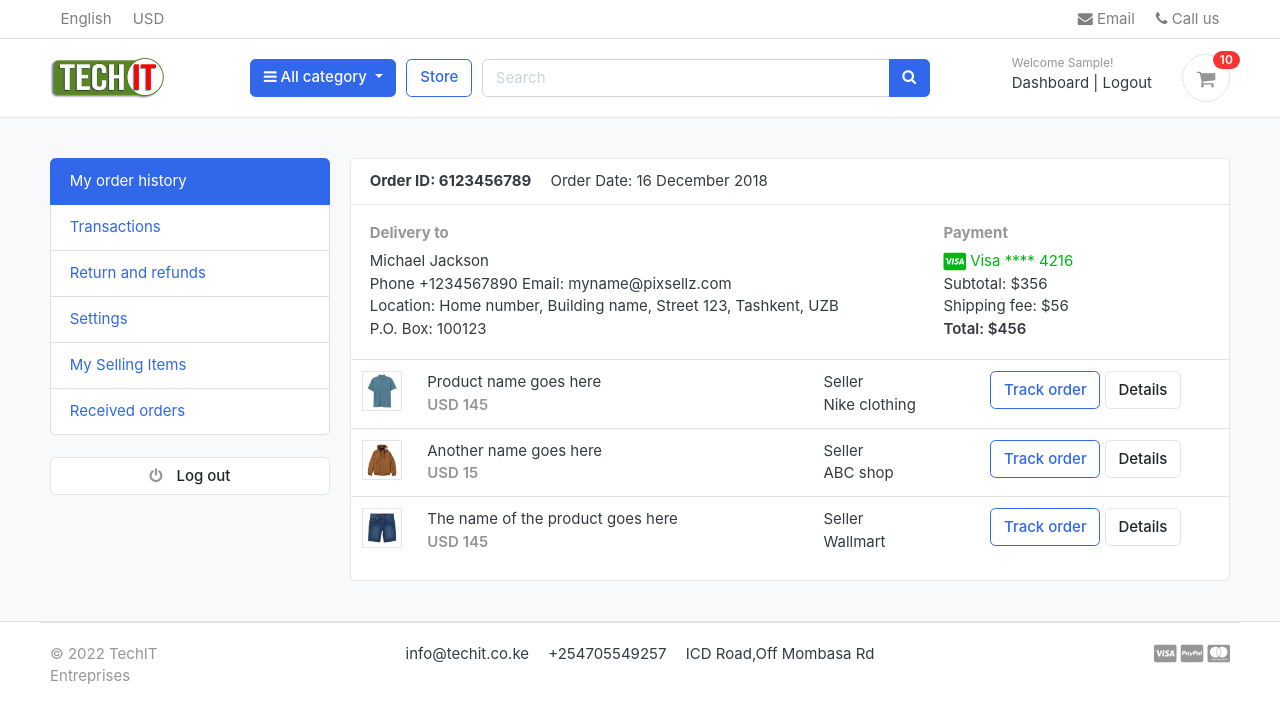
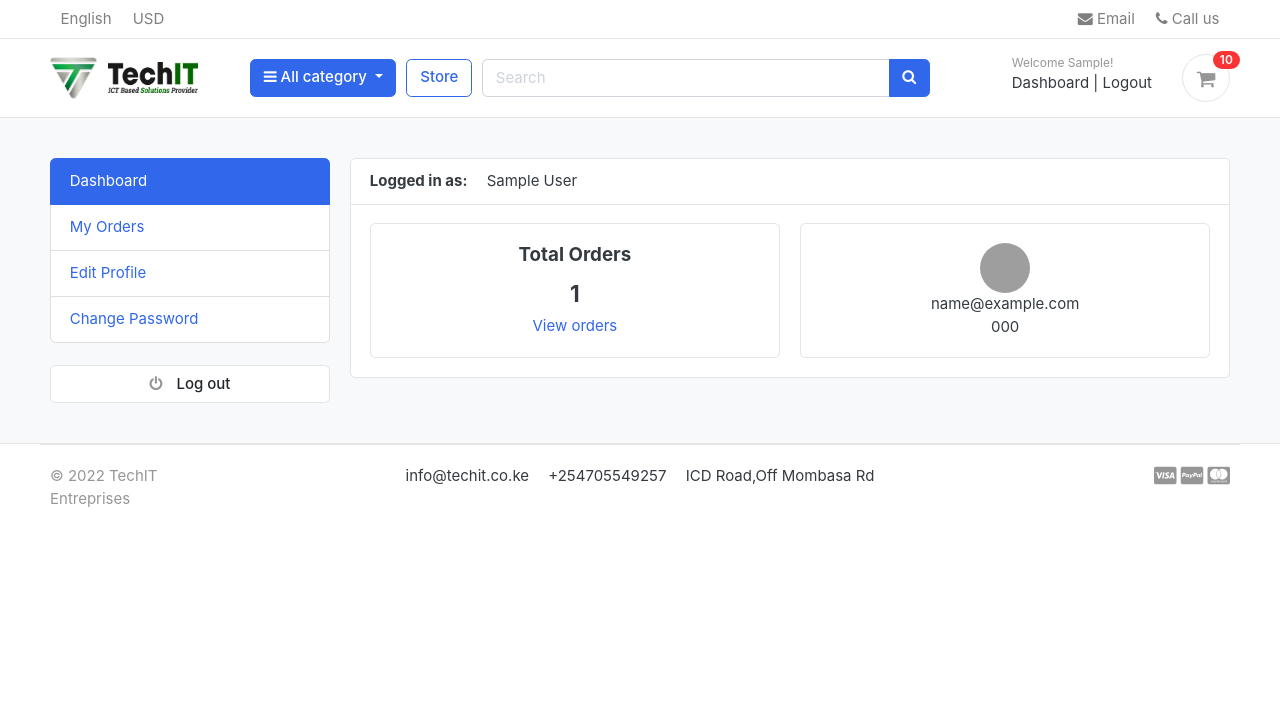
Before and after one commit to stevescilar/Tech-IT, a Django app: page /accounts/ in a window 1280 px wide. Shown: the top 723 px of the page. Run offline with Django 4.2, Linux system fonts and the light colour scheme; a user stored in the database is signed in; tables that the repository leaves empty hold one stand-in row (values such as "Sample post"); some libraries are stand-ins or nearby versions; some web fonts are replaced; grey boxes are pictures that could not be loaded.

Commit message:
dashboard=user

```diff
--- a/accounts/urls.py
+++ b/accounts/urls.py
@@ -12,4 +12,7 @@ urlpatterns = [
     path('forgotPassword/', views.forgotPassword, name='forgotPassword'),
     path('resetpassword_validate/<uidb64>/<token>/',views.resetpassword_validate, name='resetpassword_validate'),
     path('resetPassword/', views.resetPassword, name='resetPassword'),
+
+    path('my_orders/', views.my_orders, name='my_orders'),
+
 ]
--- a/accounts/views.py
+++ b/accounts/views.py
@@ -11,6 +11,7 @@ from .models import Account
 from django.contrib import messages , auth
 from carts.views import _cart_id
 from carts.models import Cart,CartItem
+from orders.models import Order
 
 
 # verification email
@@ -157,7 +158,12 @@ def activate(request,uidb64, token):
 
 @login_required(login_url = 'login')
 def dashboard(request):
-    return render (request, 'accounts/dashboard.html')
+    orders = Order.objects.order_by('-created_at').filter(user_id=request.user.id, is_ordered = True)
+    orders_count = orders.count()
+    context = {
+        'orders_count':orders_count,
+    }
+    return render (request, 'accounts/dashboard.html',context)
 
 def forgotPassword(request):
     if request.method =='POST':
@@ -220,3 +226,11 @@ def resetPassword(request):
             return redirect('resetPassword')
     else:
         return render(request,'accounts/resetPassword.html')
+
+
+def my_orders(request):
+    orders = Order.objects.filter(user=request.user,is_ordered=True).order_by('-created_at')
+    context = {
+        'orders':orders,
+    }
+    return render (request,'accounts/my_orders.html',context)
--- a/templates/accounts/dashboard.html
+++ b/templates/accounts/dashboard.html
@@ -10,86 +10,40 @@
     {% include 'includes/alerts.html' %}
     <div class="container">
         <div class="row">
-        <aside class="col-md-3">
-            <!--   SIDEBAR   -->
-            <ul class="list-group">
-                <a class="list-group-item active" href="#"> My order history </a>
-                <a class="list-group-item" href="#"> Transactions </a>
-                <a class="list-group-item" href="#"> Return and refunds </a>
-                <a class="list-group-item" href="#">Settings </a>
-                <a class="list-group-item" href="#"> My Selling Items </a>
-                <a class="list-group-item" href="#"> Received orders </a>
-            </ul>
-            <br>
-            <a class="btn btn-light btn-block" href="{% url 'logout' %}"> <i class="fa fa-power-off"></i> <span class="text">Log out</span> </a>
-            <!--   SIDEBAR .//END   -->
-        </aside>
+            <!-- aside was here -->
+            {% include 'includes/dashboard_sidebar.html' %}
         <main class="col-md-9">
             <article class="card">
             <header class="card-header">
-                <strong class="d-inline-block mr-3">Order ID: 6123456789</strong>
-                <span>Order Date: 16 December 2018</span>
+                <strong class="d-inline-block mr-3">Logged in as: </strong>
+                <span>{{user.full_name}}</span>
             </header>
             <div class="card-body">
                 <div class="row">
-                    <div class="col-md-8">
-                        <h6 class="text-muted">Delivery to</h6>
-                        <p>Michael Jackson <br>
-                        Phone +1234567890 Email: myname@pixsellz.com <br>
-                        Location: Home number, Building name, Street 123,  Tashkent, UZB <br>
-                        P.O. Box: 100123
-                         </p>
+
+                    <div class="col-md-6">
+                        <div class="card " style="text-align: center;">
+                            <div class="card-body">
+                                <h5 class="card-title">Total Orders</h5>
+                                <h4>{{orders_count}}</h4>
+                                <a href="">View orders</a>
+                            </div>
+                        </div>
                     </div>
-                    <div class="col-md-4">
-                        <h6 class="text-muted">Payment</h6>
-                        <span class="text-success">
-                            <i class="fab fa-lg fa-cc-visa"></i>
-                            Visa  **** 4216
-                        </span>
-                        <p>Subtotal: $356 <br>
-                         Shipping fee:  $56 <br>
-                         <span class="b">Total:  $456 </span>
-                        </p>
+                    <div class="col-md-6">
+                        <div class="card" style="text-align: center;">
+                            <div class="card-body">
+                               <img src="https://www.w3schools.com/howto/img_avatar.png" alt="avatar" width="50" height="50" style="border-radius: 50%;">
+                               <p class="mb-0">{{user.email}}</p>
+                               <p>{{user.phone_number}}</p>
+
+                            </div>
+                        </div>
                     </div>
+
+
                 </div> <!-- row.// -->
             </div> <!-- card-body .// -->
-            <div class="table-responsive">
-            <table class="table table-hover">
-                <tr>
-                    <td width="65">
-                        <img src="../images/items/1.jpg" class="img-xs border">
-                    </td>
-                    <td>
-                        <p class="title mb-0">Product name goes here </p>
-                        <var class="price text-muted">USD 145</var>
-                    </td>
-                    <td> Seller <br> Nike clothing </td>
-                    <td width="250"> <a href="#" class="btn btn-outline-primary">Track order</a> <a href="#" class="btn btn-light"> Details </a> </td>
-                </tr>
-                <tr>
-                    <td>
-                        <img src="../images/items/2.jpg" class="img-xs border">
-                    </td>
-                    <td>
-                        <p class="title mb-0">Another name goes here </p>
-                        <var class="price text-muted">USD 15</var>
-                    </td>
-                    <td> Seller <br> ABC shop </td>
-                    <td> <a href="#" class="btn btn-outline-primary">Track order</a> <a href="#" class="btn btn-light"> Details </a> </td>
-                </tr>
-                <tr>
-                    <td>
-                        <img src="../images/items/3.jpg" class="img-xs border">
-                    </td>
-                    <td>
-                        <p class="title mb-0">The name of the product  goes here </p>
-                        <var class="price text-muted">USD 145</var>
-                    </td>
-                    <td> Seller <br> Wallmart </td>
-                    <td> <a href="#" class="btn btn-outline-primary">Track order</a> <a href="#" class="btn btn-light"> Details </a> </td>
-                </tr>
-            </table>
-            </div> <!-- table-responsive .end// -->
             </article> <!-- order-group.// -->
         </main>
     </div> <!-- row.// -->
--- a/templates/includes/dashboard_sidebar.html
+++ b/templates/includes/dashboard_sidebar.html
@@ -0,0 +1,12 @@
+<aside class="col-md-3">
+    <!--   SIDEBAR   -->
+    <ul class="list-group">
+        <a class="list-group-item {% if '/accounts/' == request.path %}active{% endif %}" href="{% url 'dashboard' %}"> Dashboard </a>
+        <a class="list-group-item {% if '/my_orders/' == request.path %}active{% endif %} " href="{% url 'my_orders' %}"> My Orders </a>
+        <a class="list-group-item" href="#"> Edit Profile </a>
+        <a class="list-group-item" href="#"> Change Password </a>
+    </ul>
+    <br>
+    <a class="btn btn-light btn-block" href="{% url 'logout' %}"> <i class="fa fa-power-off"></i> <span class="text">Log out</span> </a>
+    <!--   SIDEBAR .//END   -->
+</aside>
--- a/templates/includes/navbar.html
+++ b/templates/includes/navbar.html
@@ -28,7 +28,10 @@
     <div class="row align-items-center">
         <div class="col-lg-2 col-md-3 col-6">
             <a href="{% url 'home' %}" class="brand-wrap">
-                <img class="logo" src="{% static 'images/logo.png' %}">
+                <img class="logo" src="{% static 'images/techit-new.png' %}">
+
+                <img class="logo" src="{% static 'images/textlogo.png' %}" width="90" >
+
             </a> <!-- brand-wrap.// -->
         </div>
         <div class="col-lg col-sm col-md col-6 flex-grow-0">
```
Also changed, not shown: templates/accounts/my_orders.html (added, +65 -0 lines), templates/orders/order_complete.html (+6 -1 lines), techit/static/images/favicon.ico, techit/static/images/techit-new.png (added), techit/static/images/textlogo.png (added), techit/static/images/textlogo1.png (added).
